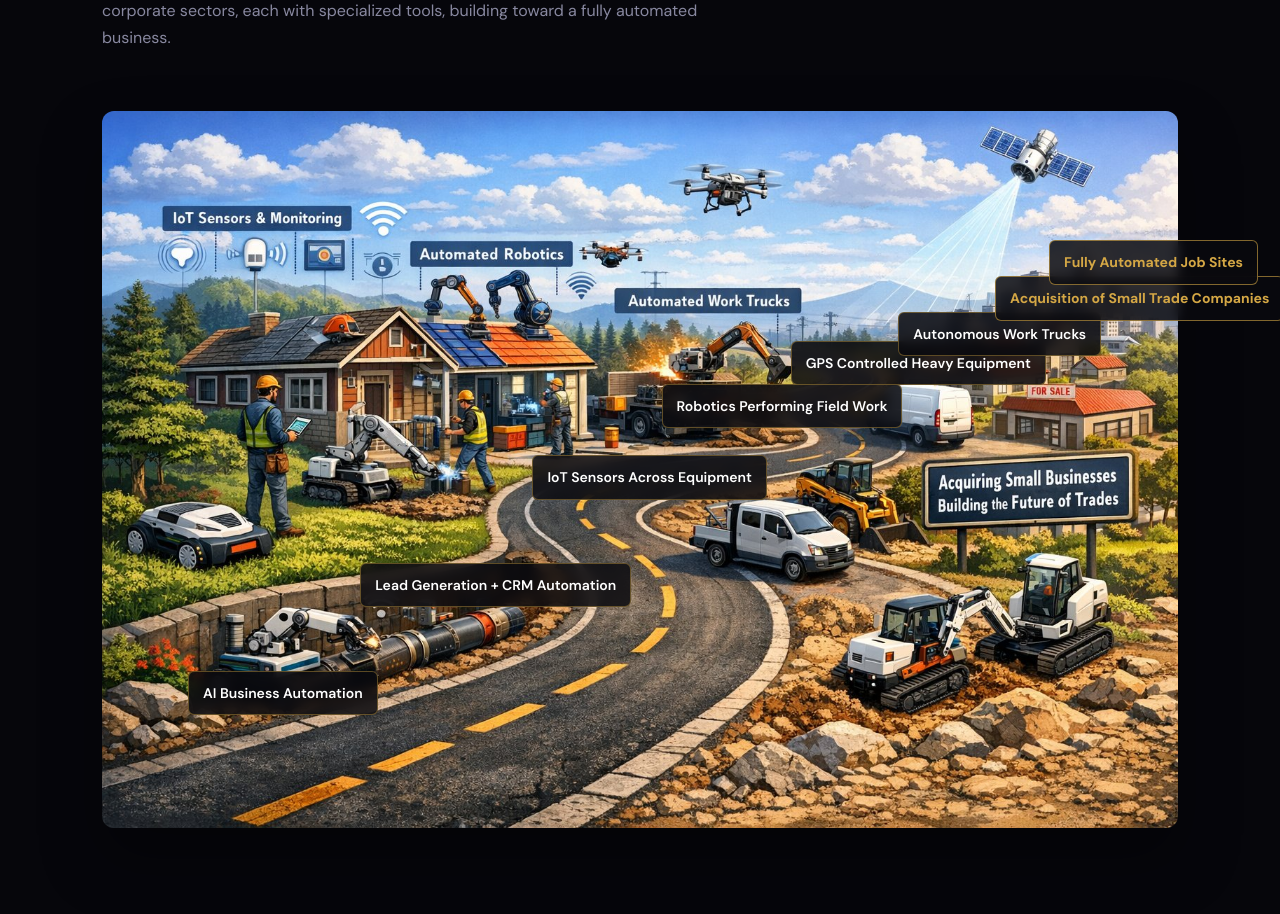
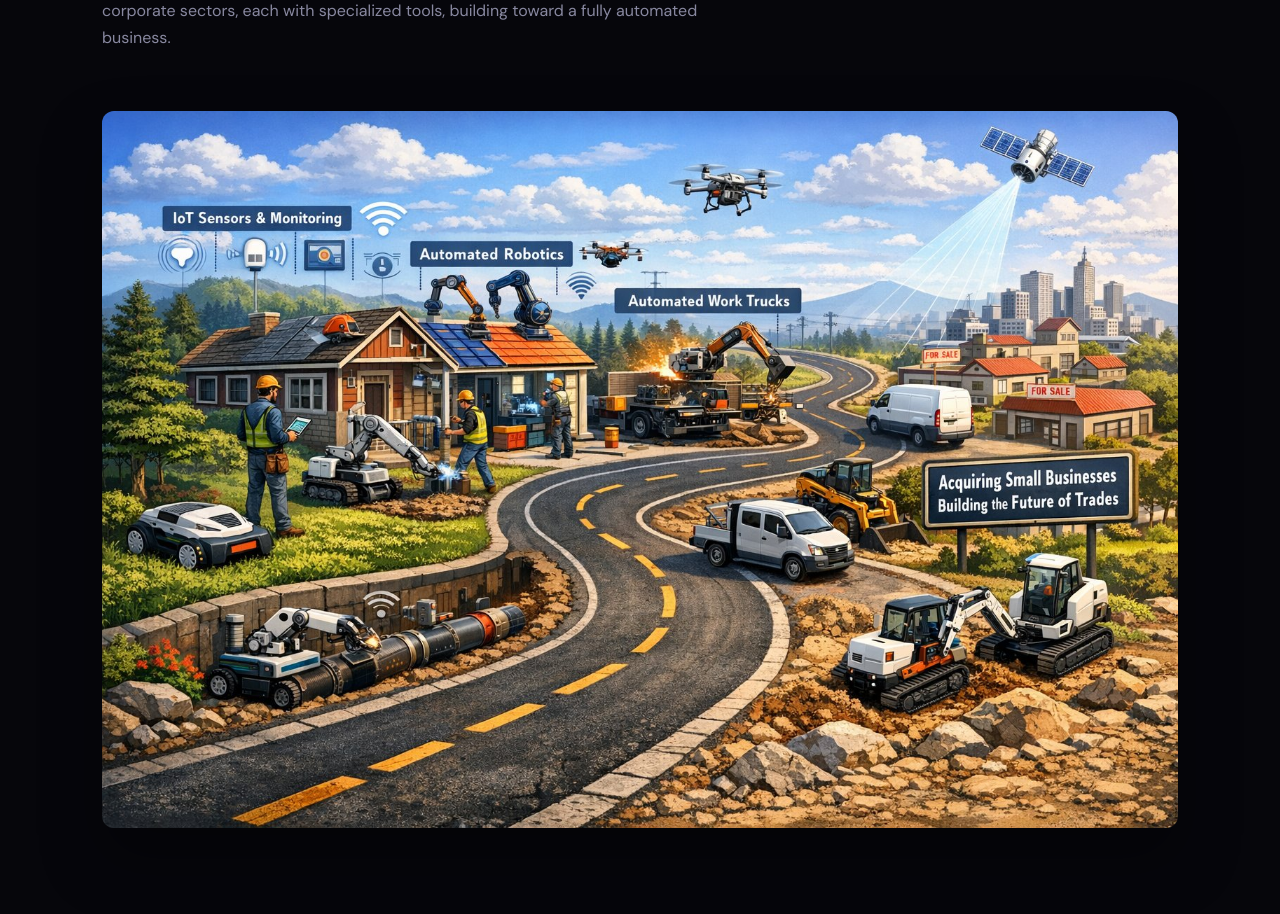
Before and after one commit to granitemodels-hub/granite-models-store, a Flask app: page /roadmap in a window 1280 px wide. Shown: the part 285-1199 px from the top of the page. Run offline with Flask 3, Linux system fonts and the light colour scheme; some libraries are stand-ins or nearby versions.

Commit message:
Remove stage overlay labels from roadmap image

```diff
--- a/templates/roadmap.html
+++ b/templates/roadmap.html
@@ -13,14 +13,6 @@
     <section id="roadmap-container">
       <div class="roadmap-wrapper">
         <img src="/static/roadmap-pipeline.jpg" width="1792" height="1024" alt="AI powered roadmap showing the evolution of the trades industry with robotics, IoT sensors, GPS equipment, autonomous work trucks and trade business acquisitions" class="roadmap-image" loading="lazy" decoding="async">
-        <div class="stage stage1">AI Business Automation</div>
-        <div class="stage stage2">Lead Generation + CRM Automation</div>
-        <div class="stage stage3">IoT Sensors Across Equipment</div>
-        <div class="stage stage4">Robotics Performing Field Work</div>
-        <div class="stage stage5">GPS Controlled Heavy Equipment</div>
-        <div class="stage stage6">Autonomous Work Trucks</div>
-        <div class="stage stage--gold stage7">Acquisition of Small Trade Companies</div>
-        <div class="stage stage--gold stage8">Fully Automated Job Sites</div>
       </div>
     </section>
   </section>
```
